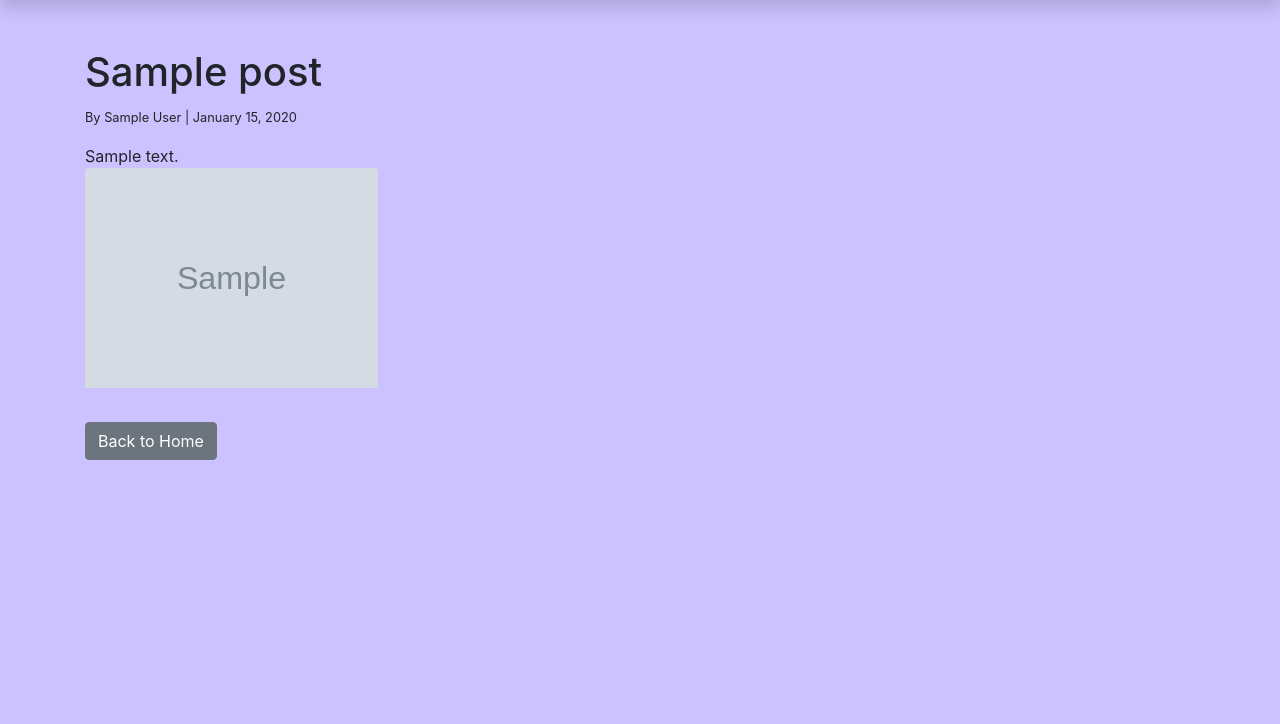
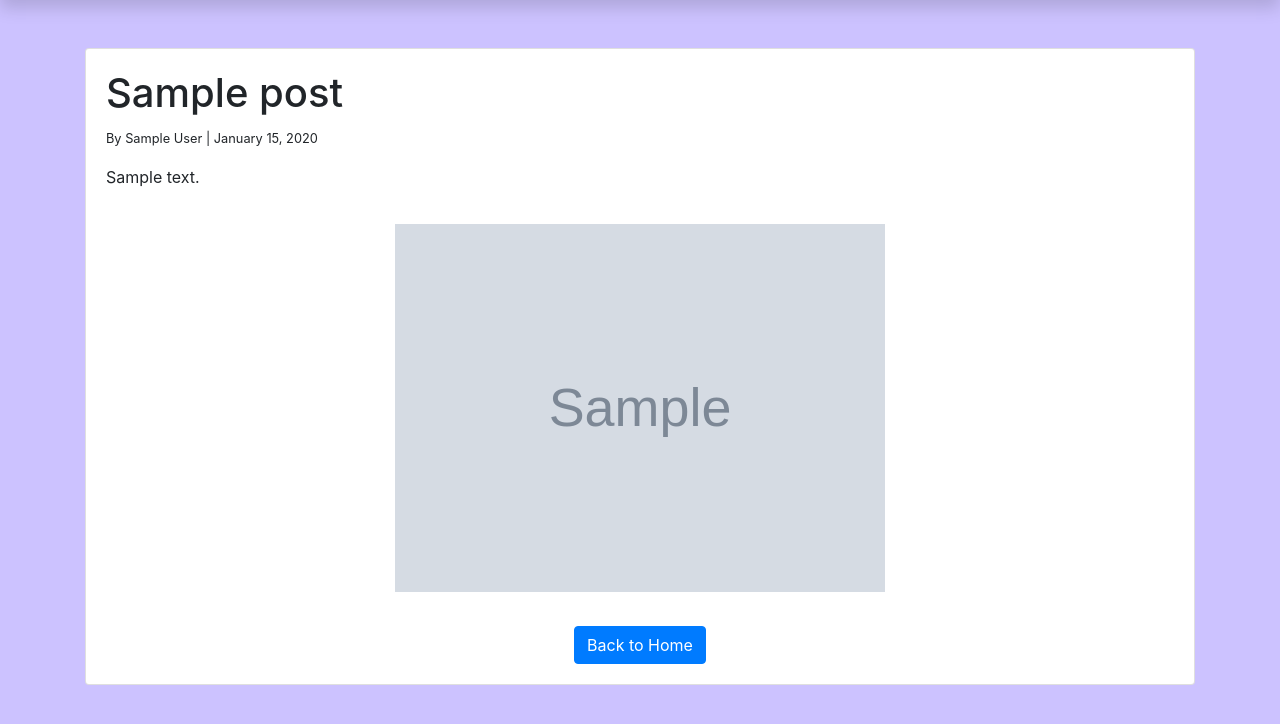
Before and after one commit to Ignaslev/BurgerShop, a Django app: template burger_shop/templates/blog_post.html in a window 1280 px wide. Shown: the part 76-800 px from the top of the page. Run offline with Django 4.2, Linux system fonts and the light colour scheme; the template is opened without the code that fills it: most values are stand-ins (such as "Sample title", 1, 10 or a date in 2020); grey boxes marked "Sample" are stand-in pictures; some libraries are stand-ins or nearby versions.

Commit message:
Blog post page style

```diff
--- a/burger_shop/templates/blog_post.html
+++ b/burger_shop/templates/blog_post.html
@@ -1,11 +1,19 @@
 {% extends 'base.html' %}
 
 {% block content %}
+<div class="card mb-4" style="max-width: 100%; padding:20px;">
     <h1>{{ post.title }}</h1>
     <p><small>By {{ post.author }} | {{ post.created_at|date:"F d, Y" }}</small></p>
     <div>{{ post.content|safe }}</div>
     {% if post.content_image %}
-    <div><img src="{{ post.content_image.url }}" alt="{{ post.title }}" class="img-fluid rounded" style="max-height: 230px; object-fit: cover; padding-bottom: 10px"></div>
+    <div class="text-center">
+        <img src="{{ post.content_image.url }}" alt="{{ post.title }}"
+             class="img-fluid rounded"
+             style="max-width: 500px; height: auto; padding-bottom: 10px; margin-top:30px">
+    </div>
     {% endif %}
-    <a href="{% url 'burger_shop:homepage' %}" class="btn btn-secondary mt-4">Back to Home</a>
+    <div class="text-center mt-4">
+        <a href="{% url 'burger_shop:homepage' %}" class="btn btn-primary">Back to Home</a>
+    </div>
+</div>
 {% endblock %}
```
